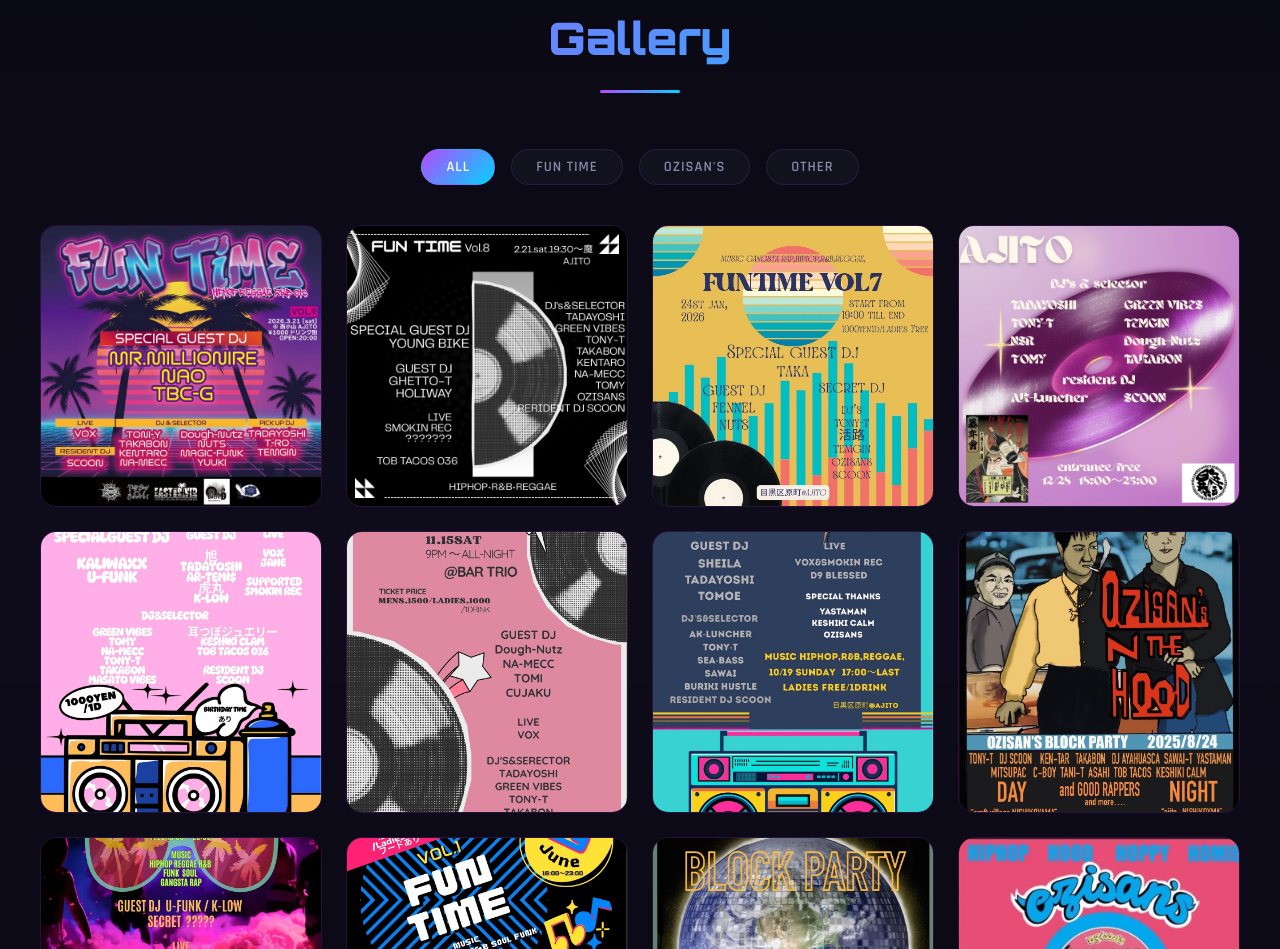
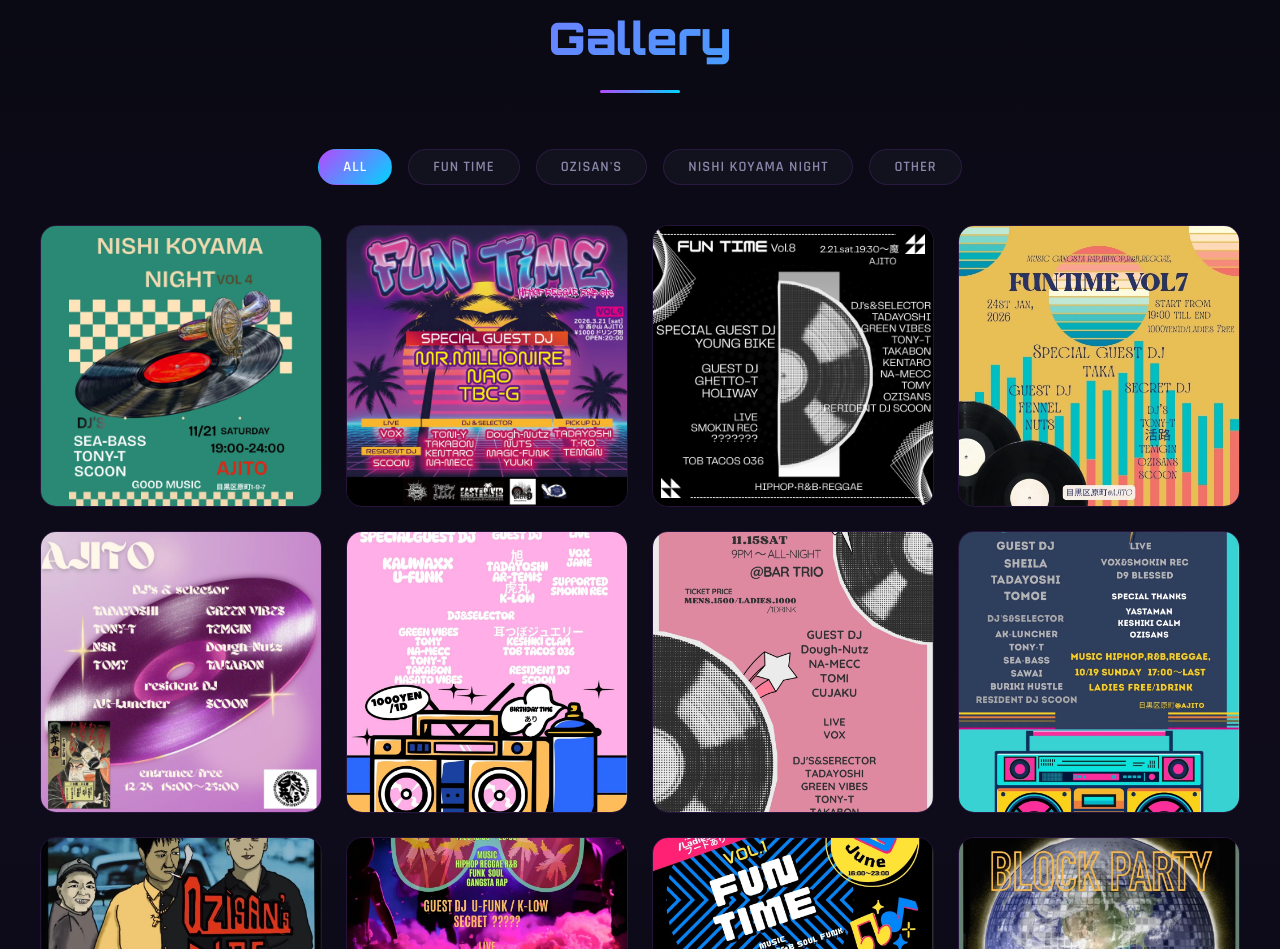
Before and after one commit to tonyhiroshi/tony-t-dj, a plain HTML site: page index.html in a window 1280 px wide. Shown: the part 9346-10295 px from the top of the page. Drawn offline with Linux system fonts and the light colour scheme; animation ran at ten frames a second.

Commit message:
GalleryにNISHI KOYAMA NIGHT VOL.4（2026.11.21）を先頭に追加、絞り込みボタン「NISHI KOYAMA NIGHT」を追加
Co-Authored-By: Claude Opus 5.5 <noreply@anthropic.com>
Claude-Session: https://claude.ai/code/session_016GV7u5WK3gfh1NrdUChN5s

```diff
--- a/index.html
+++ b/index.html
@@ -15,7 +15,7 @@
 <link rel="icon" type="image/png" sizes="192x192" href="images/icon/icon-192.png?v=2">
 <meta name="apple-mobile-web-app-title" content="TONY-T">
 <!-- 更新お知らせ用の版番号：サイトを更新したら数字を新しくする（変えなければお知らせは出ない） -->
-<meta name="site-version" content="202611270010">
+<meta name="site-version" content="202611270012">
 <meta name="description" content="DJ Tony-T（トニーティー）のオフィシャルサイト。R&B・Amapiano・HipHop・House・Reggaeをクロスオーバーさせるプレイが持ち味。月例パーティ「FUN TIME」をはじめ各地でプレイ。DJミックス、オリジナルビート、イベント情報、会場へのアクセスを掲載。">
 <!-- Googleに「DJ Tony-T」というアーティストのサイトだと伝える情報 -->
 <script type="application/ld+json">
@@ -2493,88 +2493,96 @@
       <button class="filter-btn active" onclick="filterGallery('all')">All</button>
       <button class="filter-btn" onclick="filterGallery('funtime')">FUN TIME</button>
       <button class="filter-btn" onclick="filterGallery('ozisans')">OZISAN'S</button>
+      <button class="filter-btn" onclick="filterGallery('nishikoyama')">NISHI KOYAMA NIGHT</button>
       <button class="filter-btn" onclick="filterGallery('other')">Other</button>
     </div>
     <div class="gallery-grid">
       <!-- Newest first -->
-      <div class="gallery-item reveal" data-category="funtime" onclick="openLightbox(0)">
+      <div class="gallery-item reveal" data-category="nishikoyama" onclick="openLightbox(0)">
+        <img src="images/nishikoyama-night-vol4.webp" alt="NISHI KOYAMA NIGHT VOL.4" loading="lazy">
+        <div class="gallery-overlay">
+          <div class="gallery-label">NISHI KOYAMA NIGHT VOL.4</div>
+          <div class="gallery-date">2026.11.21 @ AJITO</div>
+        </div>
+      </div>
+      <div class="gallery-item reveal" data-category="funtime" onclick="openLightbox(1)">
         <img src="images/funtime-vol9.webp" alt="FUN TIME VOL.9" loading="lazy">
         <div class="gallery-overlay">
           <div class="gallery-label">FUN TIME VOL.9</div>
           <div class="gallery-date">2026.3.21 @ AJITO</div>
         </div>
       </div>
-      <div class="gallery-item reveal" data-category="funtime" onclick="openLightbox(1)">
+      <div class="gallery-item reveal" data-category="funtime" onclick="openLightbox(2)">
         <img src="images/funtime-vol8.webp" alt="FUN TIME VOL.8" loading="lazy">
         <div class="gallery-overlay">
           <div class="gallery-label">FUN TIME VOL.8</div>
           <div class="gallery-date">2026.2.21 @ AJITO</div>
         </div>
       </div>
-      <div class="gallery-item reveal" data-category="funtime" onclick="openLightbox(2)">
+      <div class="gallery-item reveal" data-category="funtime" onclick="openLightbox(3)">
         <img src="images/funtime-vol7.webp" alt="FUN TIME VOL.7" loading="lazy">
         <div class="gallery-overlay">
           <div class="gallery-label">FUN TIME VOL.7</div>
           <div class="gallery-date">2026.1.24 @ AJITO</div>
         </div>
       </div>
-      <div class="gallery-item reveal" data-category="other" onclick="openLightbox(3)">
+      <div class="gallery-item reveal" data-category="other" onclick="openLightbox(4)">
         <img src="images/ajito-yearend.webp" alt="AJITO 忘年会" loading="lazy">
         <div class="gallery-overlay">
           <div class="gallery-label">AJITO 忘年会</div>
           <div class="gallery-date">2025.12.28 @ AJITO</div>
         </div>
       </div>
-      <div class="gallery-item reveal" data-category="funtime" onclick="openLightbox(4)">
+      <div class="gallery-item reveal" data-category="funtime" onclick="openLightbox(5)">
         <img src="images/funtime-vol6.webp" alt="FUN TIME VOL.6" loading="lazy">
         <div class="gallery-overlay">
           <div class="gallery-label">FUN TIME VOL.6</div>
           <div class="gallery-date">2025.12.13 @ AJITO</div>
         </div>
       </div>
-      <div class="gallery-item reveal" data-category="other" onclick="openLightbox(5)">
+      <div class="gallery-item reveal" data-category="other" onclick="openLightbox(6)">
         <img src="images/glamorous-trio.webp" alt="Glamorous &amp; TRIO Night" loading="lazy">
         <div class="gallery-overlay">
           <div class="gallery-label">Glamorous & TRIO Night</div>
           <div class="gallery-date">2025.11.15 @ BAR TRIO</div>
         </div>
       </div>
-      <div class="gallery-item reveal" data-category="funtime" onclick="openLightbox(6)">
+      <div class="gallery-item reveal" data-category="funtime" onclick="openLightbox(7)">
         <img src="images/funtime-vol4.webp" alt="FUN TIME VOL.4" loading="lazy">
         <div class="gallery-overlay">
           <div class="gallery-label">FUN TIME VOL.4</div>
           <div class="gallery-date">2025.10.19 @ AJITO</div>
         </div>
       </div>
-      <div class="gallery-item reveal" data-category="ozisans" onclick="openLightbox(7)">
+      <div class="gallery-item reveal" data-category="ozisans" onclick="openLightbox(8)">
         <img src="images/ozisans-2025.webp" alt="OZISAN'S BLOCK PARTY" loading="lazy">
         <div class="gallery-overlay">
           <div class="gallery-label">OZISAN'S N THE HOOD</div>
           <div class="gallery-date">2025.8.24 @ 西小山</div>
         </div>
       </div>
-      <div class="gallery-item reveal" data-category="funtime" onclick="openLightbox(8)">
+      <div class="gallery-item reveal" data-category="funtime" onclick="openLightbox(9)">
         <img src="images/funtime-vol2.webp" alt="FUN TIME VOL.2" loading="lazy">
         <div class="gallery-overlay">
           <div class="gallery-label">FUN TIME VOL.2</div>
           <div class="gallery-date">2025.7.20 (※2026) @ AJITO</div>
         </div>
       </div>
-      <div class="gallery-item reveal" data-category="funtime" onclick="openLightbox(9)">
+      <div class="gallery-item reveal" data-category="funtime" onclick="openLightbox(10)">
         <img src="images/funtime-vol1.webp" alt="FUN TIME VOL.1" loading="lazy">
         <div class="gallery-overlay">
           <div class="gallery-label">FUN TIME VOL.1</div>
           <div class="gallery-date">2025.6.29 @ AJITO</div>
         </div>
       </div>
-      <div class="gallery-item reveal" data-category="ozisans" onclick="openLightbox(10)">
+      <div class="gallery-item reveal" data-category="ozisans" onclick="openLightbox(11)">
         <img src="images/ozisans-2026.webp" alt="OZISAN'S BLOCK PARTY 2026" loading="lazy">
         <div class="gallery-overlay">
           <div class="gallery-label">OZISAN'S BLOCK PARTY</div>
           <div class="gallery-date">2026.8.24 @ 西小山</div>
         </div>
       </div>
-      <div class="gallery-item reveal" data-category="ozisans" onclick="openLightbox(11)">
+      <div class="gallery-item reveal" data-category="ozisans" onclick="openLightbox(12)">
         <img src="images/ozisans-2023.webp" alt="OZISAN'S BLOCK PARTY 2023" loading="lazy">
         <div class="gallery-overlay">
           <div class="gallery-label">OZISAN'S BLOCK PARTY</div>
```
Also changed, not shown: images/nishikoyama-night-vol4.webp (added).
